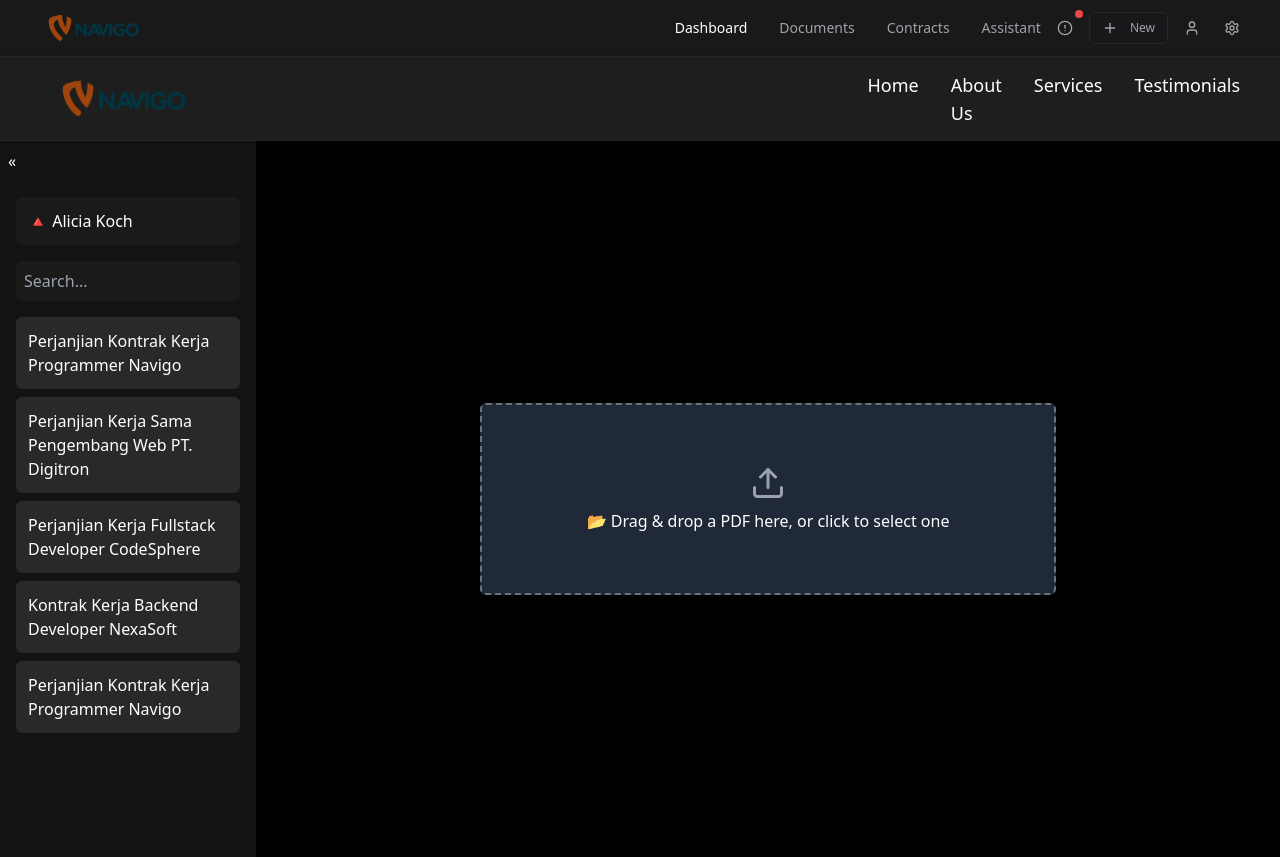
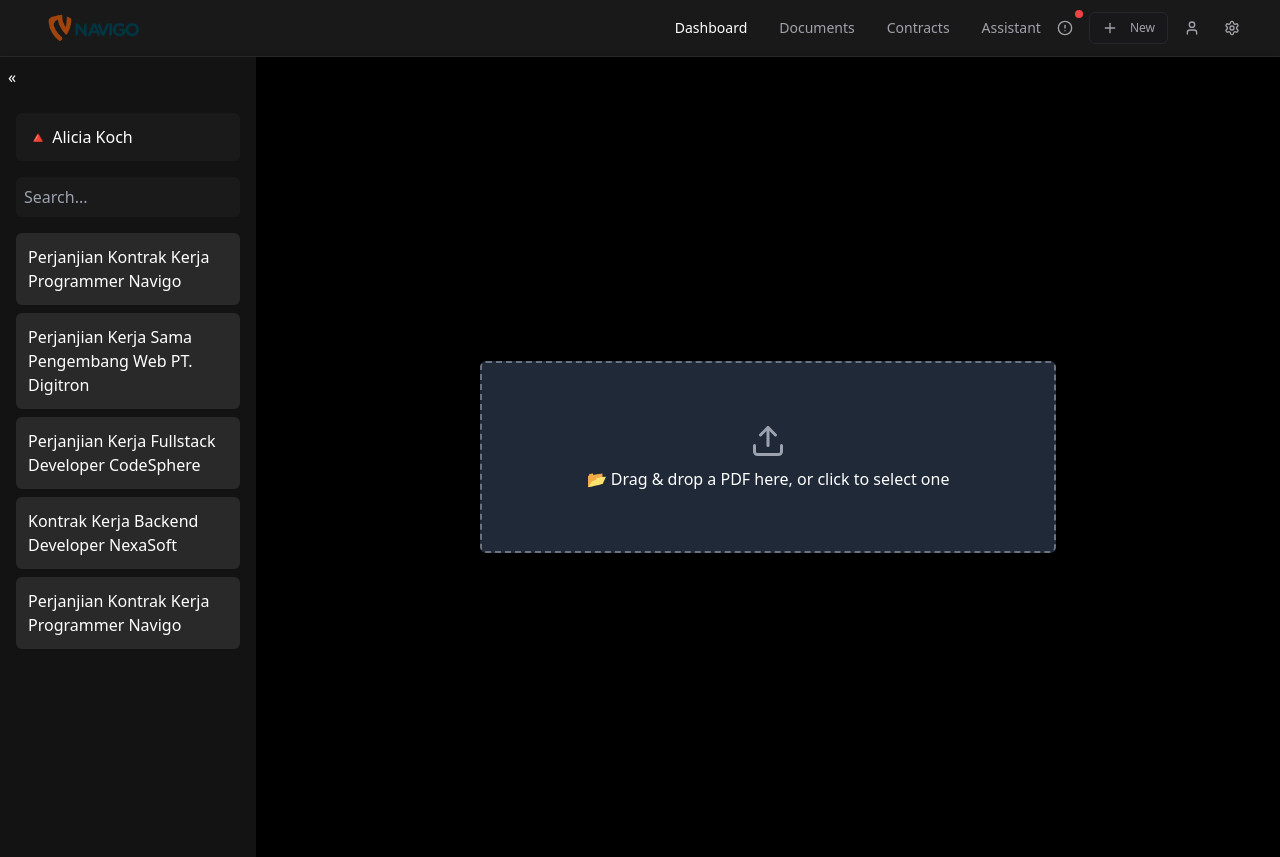
Before and after one commit to ppl-navigo/lambda, a Next.js app: page /mou-analyzer in a window 1280 px wide. Built offline with nearby package versions, Linux system fonts and the light colour scheme.

Commit message:
[CHORES] Fix navbar in mou-analyzer page

```diff
--- a/app/mou-analyzer/page.tsx
+++ b/app/mou-analyzer/page.tsx
@@ -13,8 +13,6 @@ const MouAnalyzer = () => {
 
   return (
     <div className="bg-black text-white h-screen flex flex-col">
-      {/* Navbar */}
-      <Navbar />
 
       {/* Wrapper */}
       <div className="flex flex-1 overflow-hidden">
```
